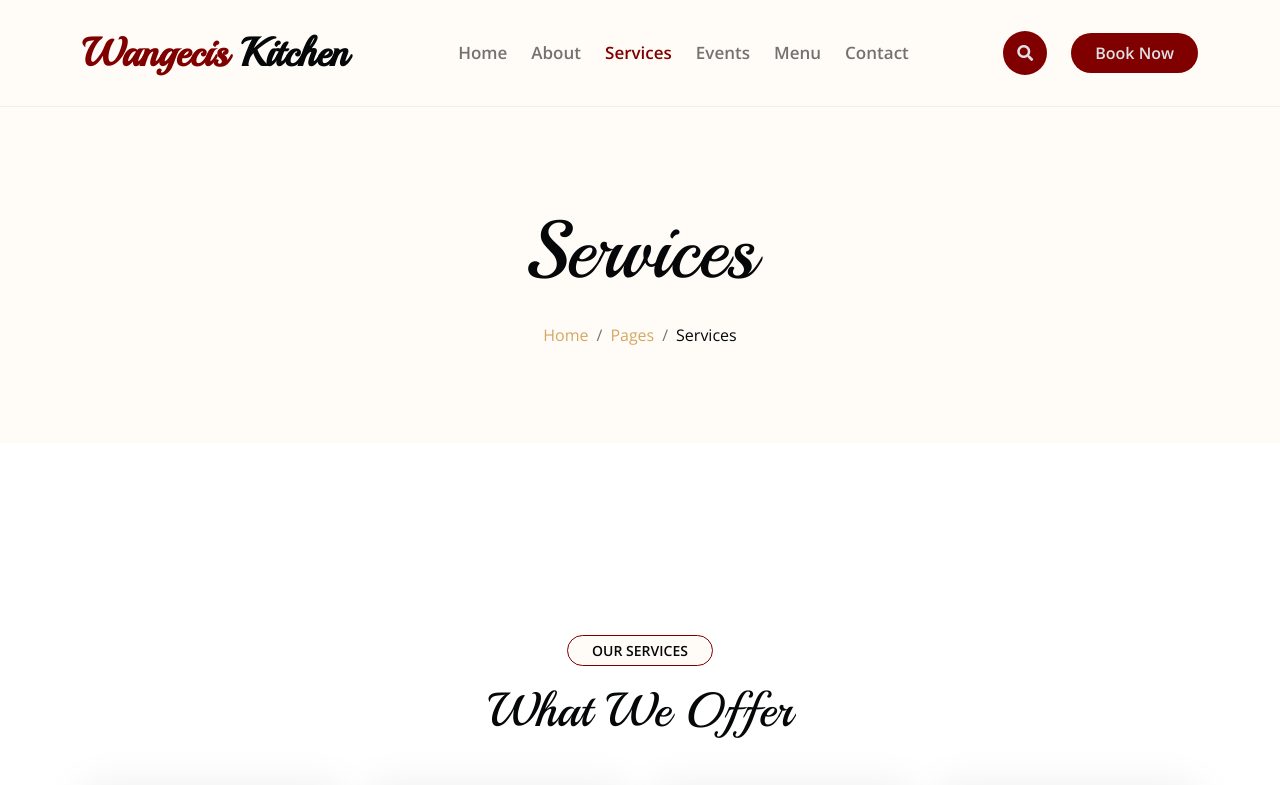
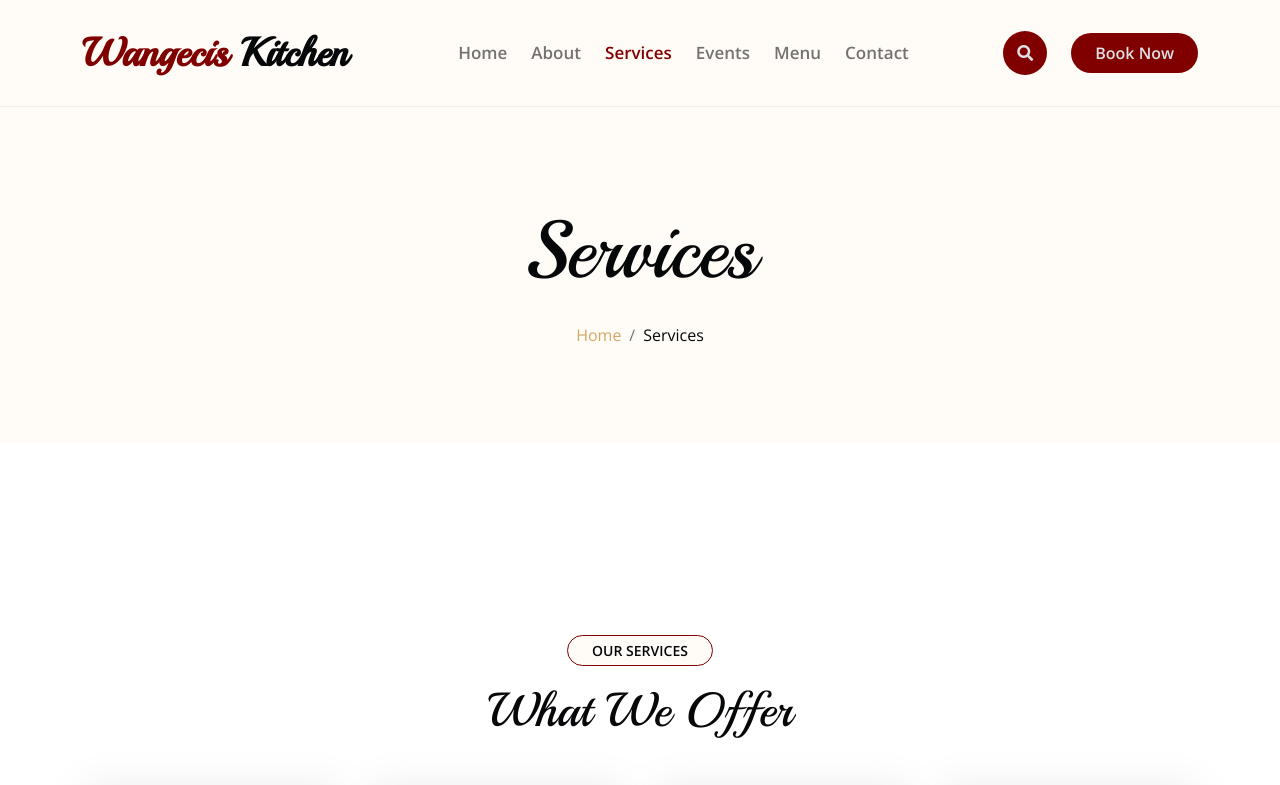
Before and after one commit to ToshTony/Wangecis-Kitchen, a plain HTML site: page service.html in a window 1280 px wide. Shown: the top 785 px of the page. Drawn offline with nearby package versions, Linux system fonts and the light colour scheme.

Commit message:
services

```diff
--- a/service.html
+++ b/service.html
@@ -103,7 +103,7 @@
                 <h1 class="display-1 mb-4">Services</h1>
                 <ol class="breadcrumb justify-content-center mb-0 animated bounceInDown">
                     <li class="breadcrumb-item"><a href="#">Home</a></li>
-                    <li class="breadcrumb-item"><a href="#">Pages</a></li>
+                    <!-- <li class="breadcrumb-item"><a href="#">Pages</a></li> -->
                     <li class="breadcrumb-item text-dark" aria-current="page">Services</li>
                 </ol>
             </div>
```
